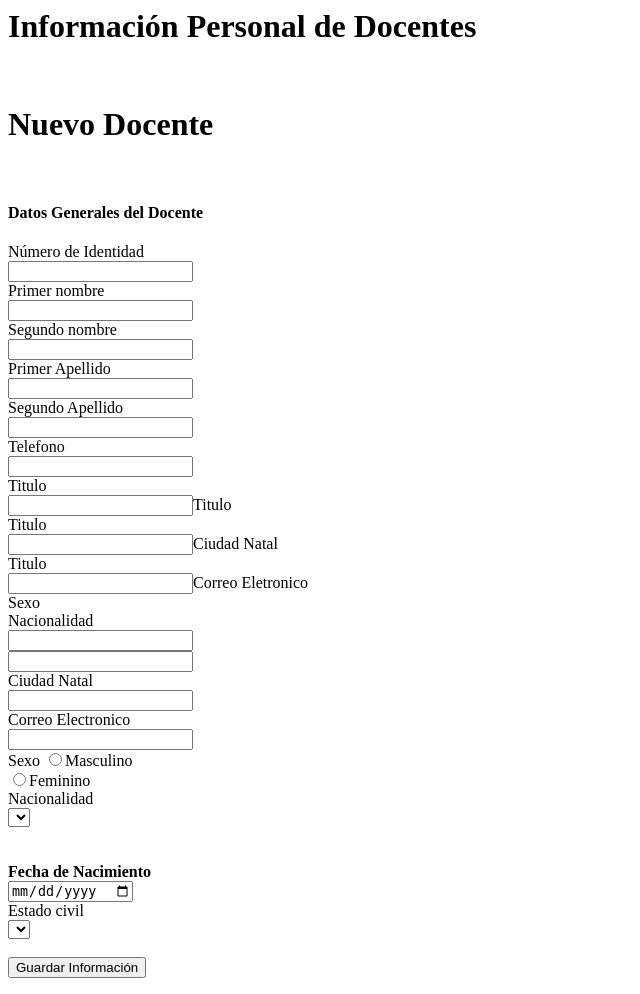
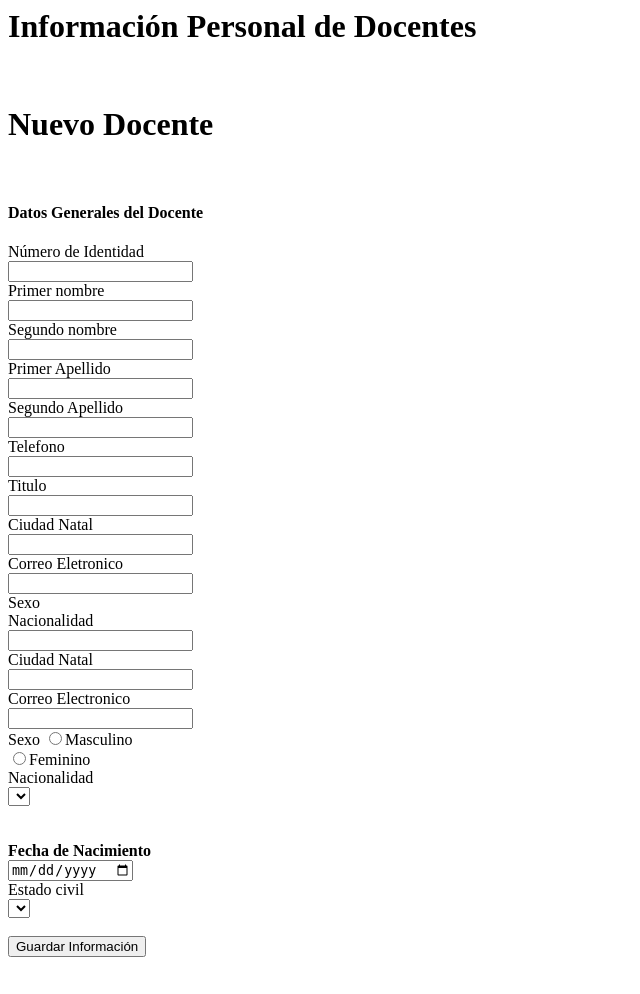
Before and after one commit to ggderas/SCJ, a PHP site: page /pages/CargaAcademica/RegristroDocentes.php in a window 1280 px wide. Shown: the whole page, without its empty margins (0-640 px from the left). After the commit the page ends 957 px from the top, so only its background shows below. Run offline with PHP 8.4, Linux system fonts and the light colour scheme; lists and menus that the app fills with data are empty.

Commit message:
Actualización  pantalla de actualizar docentes.

```diff
--- a/pages/CargaAcademica/RegristroDocentes.php
+++ b/pages/CargaAcademica/RegristroDocentes.php
@@ -51,15 +51,15 @@
                                                 <div class="form-group">
                                                     <label class="col-sm-5 control-label"><span class="glyphicon glyphicon-exclamation-sign" aria-hidden="true"></span>Titulo</label>
 
-                                                    <div class="col-sm-7"><input id="titulo" class="form-control" name="titulo">Titulo</div>
+                                                    <div class="col-sm-7"><input id="titulo" class="form-control" name="titulo"></div>
                                                 </div>
                                                 <div class="form-group">
-                                                    <label class="col-sm-5 control-label"><span class="glyphicon glyphicon-exclamation-sign" aria-hidden="true"></span>Titulo</label>
-                                                    <div class="col-sm-7"><input id="CiudadNatal" class="form-control" name="ciudadNatal">Ciudad Natal</div>
+                                                    <label class="col-sm-5 control-label"><span class="glyphicon glyphicon-exclamation-sign" aria-hidden="true"></span>Ciudad Natal</label>
+                                                    <div class="col-sm-7"><input id="CiudadNatal" class="form-control" name="ciudadNatal"></div>
                                                 </div>
                                                 <div class="form-group">
-                                                    <label class="col-sm-5 control-label"><span class="glyphicon glyphicon-exclamation-sign" aria-hidden="true"></span>Titulo</label>
-                                                    <div class="col-sm-7"><input id="Correo" class="form-control" name="correo">Correo Eletronico</div>
+                                                    <label class="col-sm-5 control-label"><span class="glyphicon glyphicon-exclamation-sign" aria-hidden="true"></span>Correo Eletronico</label>
+                                                    <div class="col-sm-7"><input id="Correo" class="form-control" name="correo"></div>
                                                 </div>
                                                 <div class="form-group">
                                                     <label class="col-sm-5 control-label"><span class="glyphicon glyphicon-exclamation-sign" aria-hidden="true"></span> Sexo</label>
@@ -67,8 +67,6 @@
                                                 <div class="form-group">
                                                     <label class="col-sm-5 control-label"><span class="glyphicon glyphicon-exclamation-sign" aria-hidden="true"></span> Nacionalidad</label>
                                                     <div class="col-sm-7"><input id="nacionalidad" class="form-control" name="nacionalidad"  required></div>
-
-                                                    <div class="col-sm-7"><input id="titulo" class="form-control" name="titulo"></div>
                                                 </div>
                                                 <div class="form-group">
                                                     <label class="col-sm-5 control-label"><span class="glyphicon glyphicon-exclamation-sign" aria-hidden="true"></span>Ciudad Natal</label>
```
